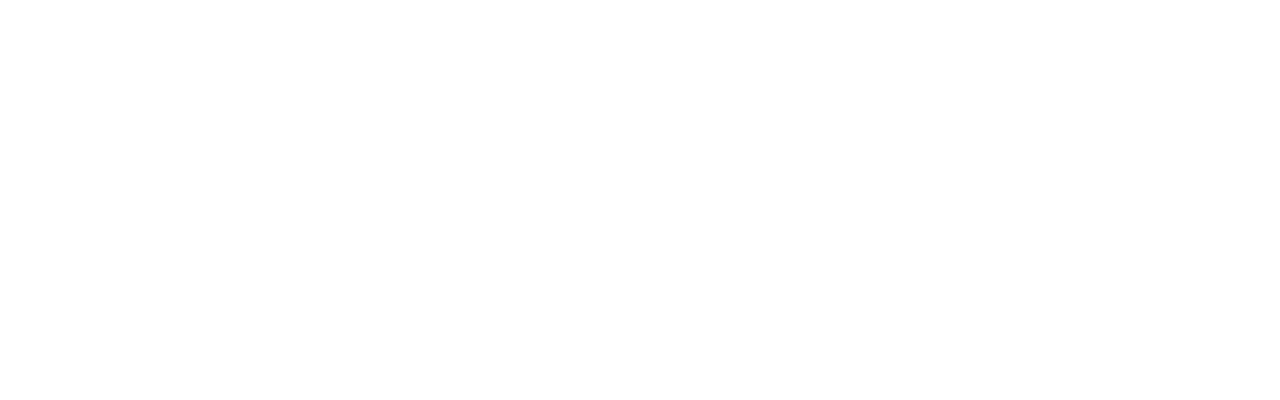
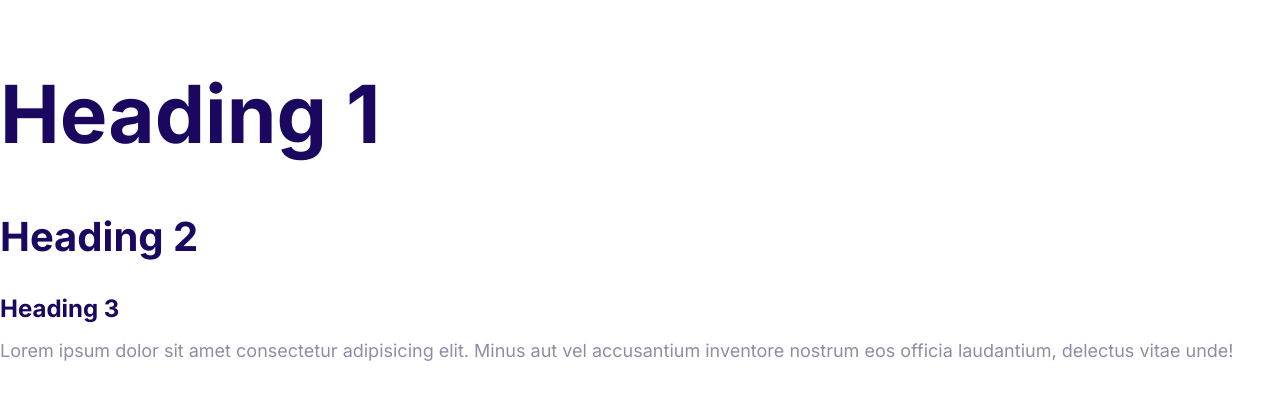
Before and after one commit to rawanwehbe/Cloud-services-website, a plain HTML site: page index.html in a window 1280 px wide. Drawn offline with Linux system fonts and the light colour scheme.

Commit message:
Define the styles for the fonts.

```diff
--- a/css/style.css
+++ b/css/style.css
@@ -5,3 +5,44 @@
     --color-headings: #1b0760;
     --color-body: #918ca4;
 }
+html{
+    font-size: 62.5%;
+}
+body{
+    font-family: Inter,Arial, Helvetica, sans-serif;
+    line-height: 1.5;
+    font-size: 2.4rem;
+    color: var(--color-body);
+}
+
+h1,h2,h3{
+    color: var(--color-headings);
+    margin-bottom: 1rem;
+}
+
+h1{
+    font-size: 7rem ;
+}
+h2{
+    font-size:4rem;
+}
+h3{
+    font-size:3rem;
+}
+p{
+    margin-top: 0;
+}
+@media screen and (min-width:1024px){
+body{
+    font-size: 1.8rem;
+}
+h1{
+    font-size: 8rem;
+}
+h2{
+    font-size: 4rem;
+}
+h3{
+font-size:2.4rem ;
+}
+}
--- a/index.html
+++ b/index.html
@@ -5,8 +5,22 @@
     <meta http-equiv="X-UA-Compatible" content="IE=edge" />
     <meta name="viewport" content="width=device-width, initial-scale=1.0" />
     <title>Document</title>
+    <link rel="preconnect" href="https://fonts.googleapis.com" />
+    <link rel="preconnect" href="https://fonts.gstatic.com" crossorigin />
+    <link
+      href="https://fonts.googleapis.com/css2?family=Inter:wght@400;700&display=swap"
+      rel="stylesheet"
+    />
     <link rel="stylesheet" href="css/normalize.css" />
     <link rel="stylesheet" href="css/style.css" />
   </head>
-  <body></body>
+  <body>
+    <h1>Heading 1</h1>
+    <h2>Heading 2</h2>
+    <h3>Heading 3</h3>
+    <p>
+      Lorem ipsum dolor sit amet consectetur adipisicing elit. Minus aut vel
+      accusantium inventore nostrum eos officia laudantium, delectus vitae unde!
+    </p>
+  </body>
 </html>
```
